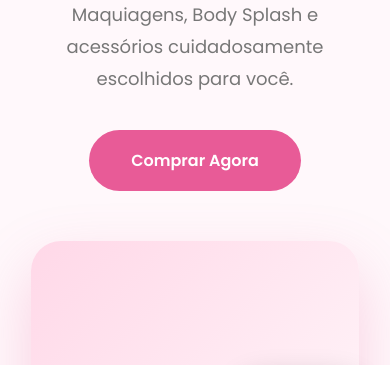
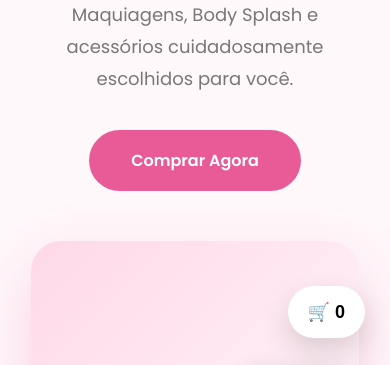
Before and after one commit to gemilena3101-create/GB-Beauty, a plain HTML site: page index.html in a window 390 px wide. Shown: the part 411-776 px from the top of the page. Drawn offline with Linux system fonts and the light colour scheme.

Commit message:
Update style.css

```diff
--- a/style.css
+++ b/style.css
@@ -1078,3 +1078,46 @@ transition:.3s;
 background:#cf417c;
 
 }
+/* ===========================
+   CARRINHO
+=========================== */
+
+.carrinho{
+
+position:fixed;
+
+right:25px;
+
+bottom:95px;
+
+z-index:999;
+
+}
+
+#btnCarrinho{
+
+background:#ffffff;
+
+border:none;
+
+padding:15px 20px;
+
+border-radius:50px;
+
+font-size:18px;
+
+font-weight:600;
+
+cursor:pointer;
+
+box-shadow:0 12px 30px rgba(0,0,0,.15);
+
+transition:.3s;
+
+}
+
+#btnCarrinho:hover{
+
+transform:scale(1.08);
+
+}
```
